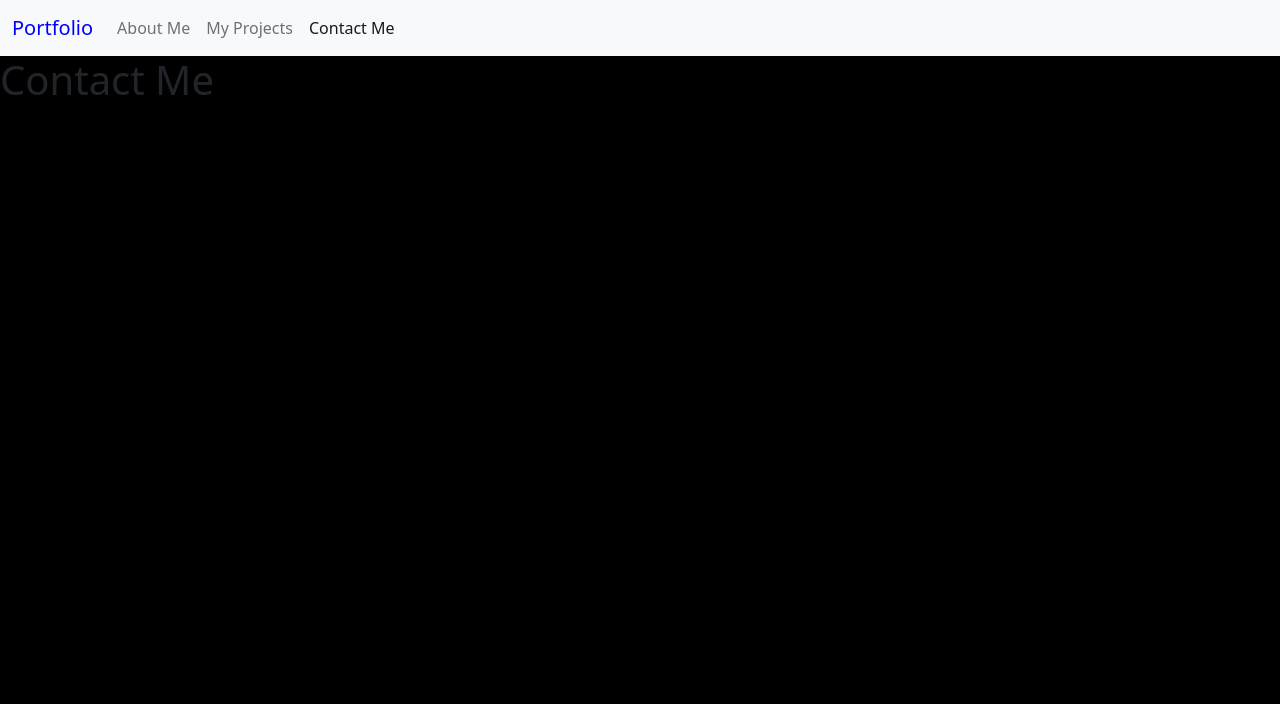
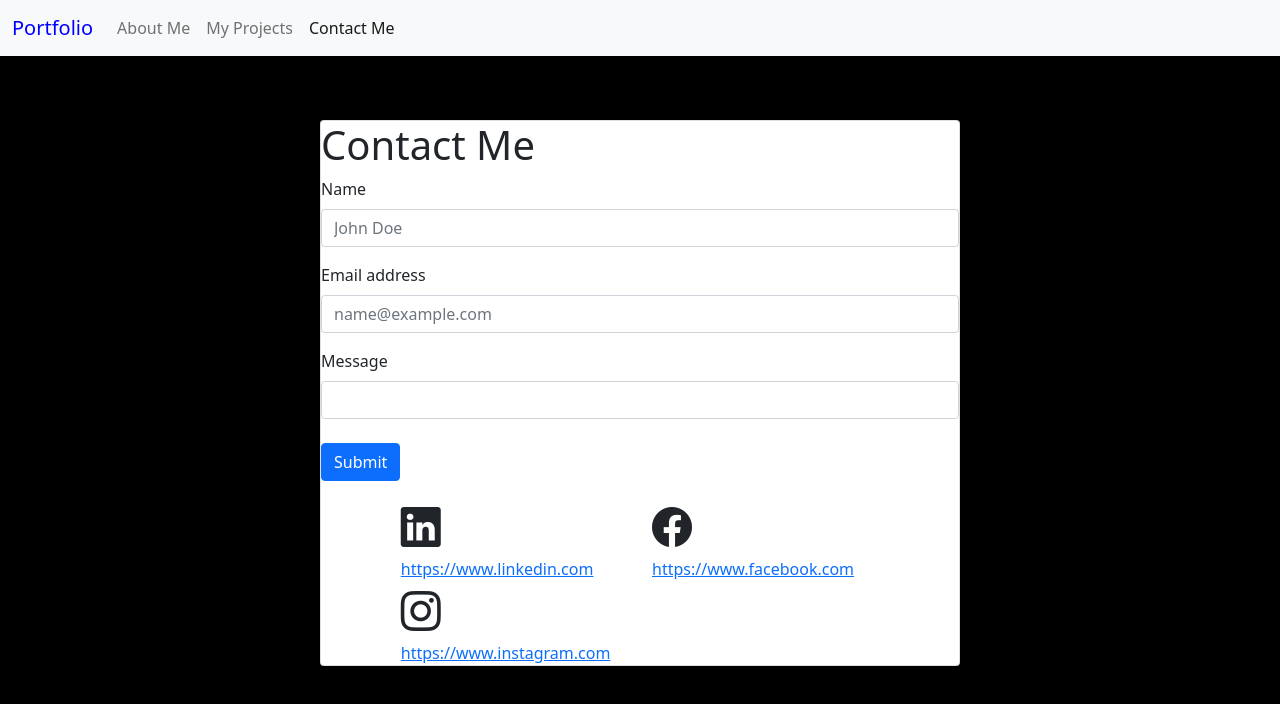
Before and after one commit to flirtara/my-portfolio, a plain HTML site: page contact.html in a window 1280 px wide. Drawn offline with nearby package versions, Linux system fonts and the light colour scheme.

Commit message:
add contact.html

```diff
--- a/contact.html
+++ b/contact.html
@@ -8,6 +8,7 @@
     <!-- Bootstrap CSS -->
     <link href="https://cdn.jsdelivr.net/npm/bootstrap@5.1.1/dist/css/bootstrap.min.css" rel="stylesheet" integrity="sha384-F3w7mX95PdgyTmZZMECAngseQB83DfGTowi0iMjiWaeVhAn4FJkqJByhZMI3AhiU" crossorigin="anonymous">
     <link href="./styles/style.css" rel="stylesheet">
+    <link rel="stylesheet" href="https://cdn.jsdelivr.net/npm/bootstrap-icons@1.5.0/font/bootstrap-icons.css">
     <title>Contact Me</title>
   </head>
   <body>
@@ -28,15 +29,56 @@
             </div>
           </nav>
     </section>
-    <h1>Contact Me</h1>
+    <section>
+        <div style="width: 50%; margin: 5% auto">
+          <div class="card">
+            <h1 class="card-title">Contact Me</h1>
+            <div class="mb-3">
+              <label for="Name" class="form-label">Name</label>
+              <input type="text" class="form-control" id="Name" placeholder="John Doe">
+            </div>
+            <div class="mb-3">
+              <label for="email" class="form-label">Email address</label>
+              <input type="email" class="form-control" id="email" placeholder="name@example.com">
+            </div>
+            <div class="mb-3">
+              <label for="message" class="form-label">Message</label>
+              <input type="textarea" class="form-control" id="message" rows="5"></textarea>
+              <br>
+              <button type="submit" value="Submit" class="btn btn-primary" id="submit">Submit</button>
+          </div>
+          <div style="width: 75%; margin: 0 auto" >
+            <div class="row">
+              <div class="col-6">
+                <i class="bi bi-linkedin" style="font-size: 40px;"></i>
+                <a href="https://www.linkedin.com/in/kimreddick/">https://www.linkedin.com</a>
+              </div>
+
+              <div class="col-6">
+                <i class="bi bi-facebook" style="font-size: 40px;"></i>
+                <a href="https://www.facebook.com/flirtara">https://www.facebook.com</a>
+              </div>
+
+              <div class="col-6">
+                <i class="bi bi-instagram" style="font-size: 40px;"></i>
+                <a href="https://www.instagram.com/flirtara7">https://www.instagram.com</a>
+              </div>
+
+            </div>
+          </div>
+        </div>
+      </form>
+
+
+    </section>
 
     <!-- Option 1: Bootstrap Bundle with Popper -->
     <script src="https://cdn.jsdelivr.net/npm/bootstrap@5.1.1/dist/js/bootstrap.bundle.min.js" integrity="sha384-/bQdsTh/da6pkI1MST/rWKFNjaCP5gBSY4sEBT38Q/9RBh9AH40zEOg7Hlq2THRZ" crossorigin="anonymous"></script>
 
     <!-- Option 2: Separate Popper and Bootstrap JS -->
-    <!--
+
     <script src="https://cdn.jsdelivr.net/npm/@popperjs/core@2.9.3/dist/umd/popper.min.js" integrity="sha384-W8fXfP3gkOKtndU4JGtKDvXbO53Wy8SZCQHczT5FMiiqmQfUpWbYdTil/SxwZgAN" crossorigin="anonymous"></script>
     <script src="https://cdn.jsdelivr.net/npm/bootstrap@5.1.1/dist/js/bootstrap.min.js" integrity="sha384-skAcpIdS7UcVUC05LJ9Dxay8AXcDYfBJqt1CJ85S/CFujBsIzCIv+l9liuYLaMQ/" crossorigin="anonymous"></script>
-    -->
+
   </body>
 </html>
```
